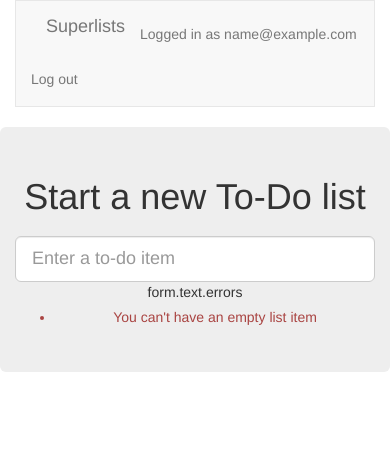
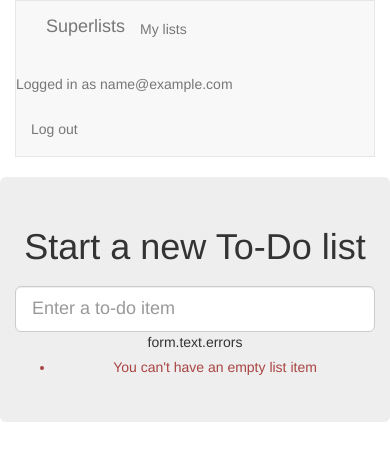
Before and after one commit to yanzhen74/book-example, a Django app: page /lists/new in a window 390 px wide. Shown: the top 461 px of the page. Run offline with Django 3.2, Linux system fonts and the light colour scheme; the visitor is signed in with stand-in values (Sample User, id 1); some libraries are stand-ins or nearby versions.

Commit message:
url, placeholder view, and first-cut templates for my_lists

```diff
--- a/lists/models.py
+++ b/lists/models.py
@@ -3,7 +3,6 @@ from django.core.urlresolvers import reverse
 
 
 class List(models.Model):
-
     def get_absolute_url(self):
         return reverse('view_list', args=[self.id])
 
@@ -14,3 +13,4 @@ class Item(models.Model):
 
     class Meta:
         unique_together = ('list', 'text')
+        ordering = ['id']
--- a/lists/templates/base.html
+++ b/lists/templates/base.html
@@ -13,6 +13,9 @@
         <div class="container-fluid">
             <a class="navbar-brand" href="/">Superlists</a>
             {% if user.email %}
+                <ul class="nav navbar-nav navbar-left">
+                    <li><a href="{% url 'my_lists' user.email %}">My lists</a></li>
+                </ul>
                 <ul class="nav navbar-nav navbar-right">
                     <li class="navbar-text">Logged in as {{ user.email }}</li>
                     <li><a href="{% url 'logout' %}">Log out</a></li>
@@ -47,6 +50,7 @@
         <div class="col-md-6 col-md-offset-3 jumbotron">
             <div class="text-center">
                 <h1>{% block header_text %}{% endblock %}</h1>
+                {% block list_form %}
                     <form method="POST" action={% block form_action %}{% endblock %}>
                         {{ form.text }}
                         {% csrf_token %}
@@ -57,6 +61,7 @@
                             </div>
                         {% endif %}
                     </form>
+                {% endblock %}
             </div>
         </div>
     </div>
@@ -67,6 +72,14 @@
             {% endblock %}
         </div>
     </div>
+
+    <div class="row">
+        <div class="col-md-6 col-md-offset-3">
+            {% block extra_content %}
+            {% endblock %}
+        </div>
+    </div>
+
 </div>
 <script src="../static/bootstrap/js/jquery.js"></script>
 <script src="../static/list.js"></script>
--- a/lists/urls.py
+++ b/lists/urls.py
@@ -23,4 +23,5 @@ urlpatterns = [
         ),
     # url(r'^(\d+)/add_item$', lists.views.add_item, name='add_item'),
     url(r'^new$', lists.views.new_list, name='new_list'),
+    url(r'^users/(.+)/$', lists.views.my_lists, name='my_lists'),
 ]
--- a/lists/views.py
+++ b/lists/views.py
@@ -35,3 +35,6 @@ def new_list(request):
 #     Item.objects.create(text=request.POST['item_text'], list=list_)
 #     return redirect('/lists/%d/' % (list_.id,))
 #
+
+def my_lists(request, email):
+    return render(request, 'my_lists.html')
```
Also changed, not shown: deploy_tools/provisioning_notes.md (+6 -0 lines), lists/templates/my_lists.html (added, +14 -0 lines), lists/tests/test_views.py (+7 -1 lines), 1 other file. Lines whose indentation alone changed are shown as unchanged.
